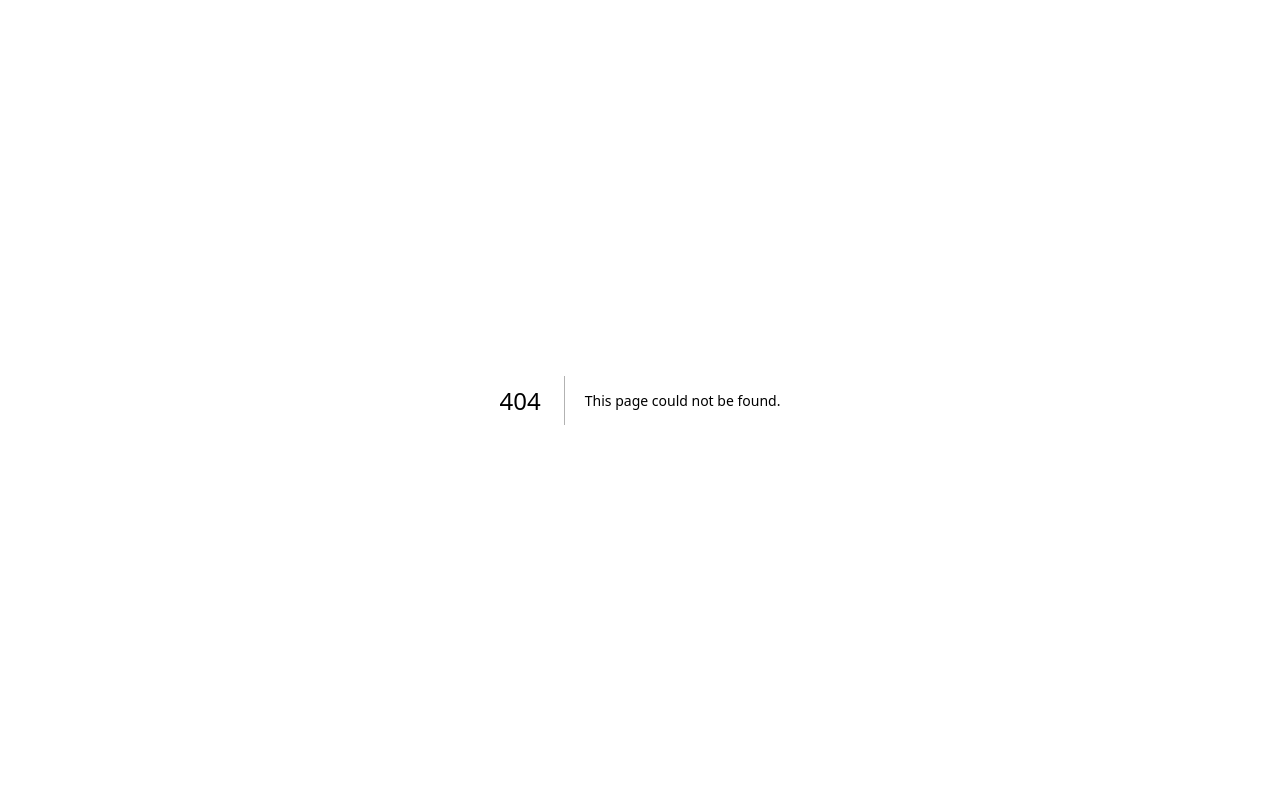
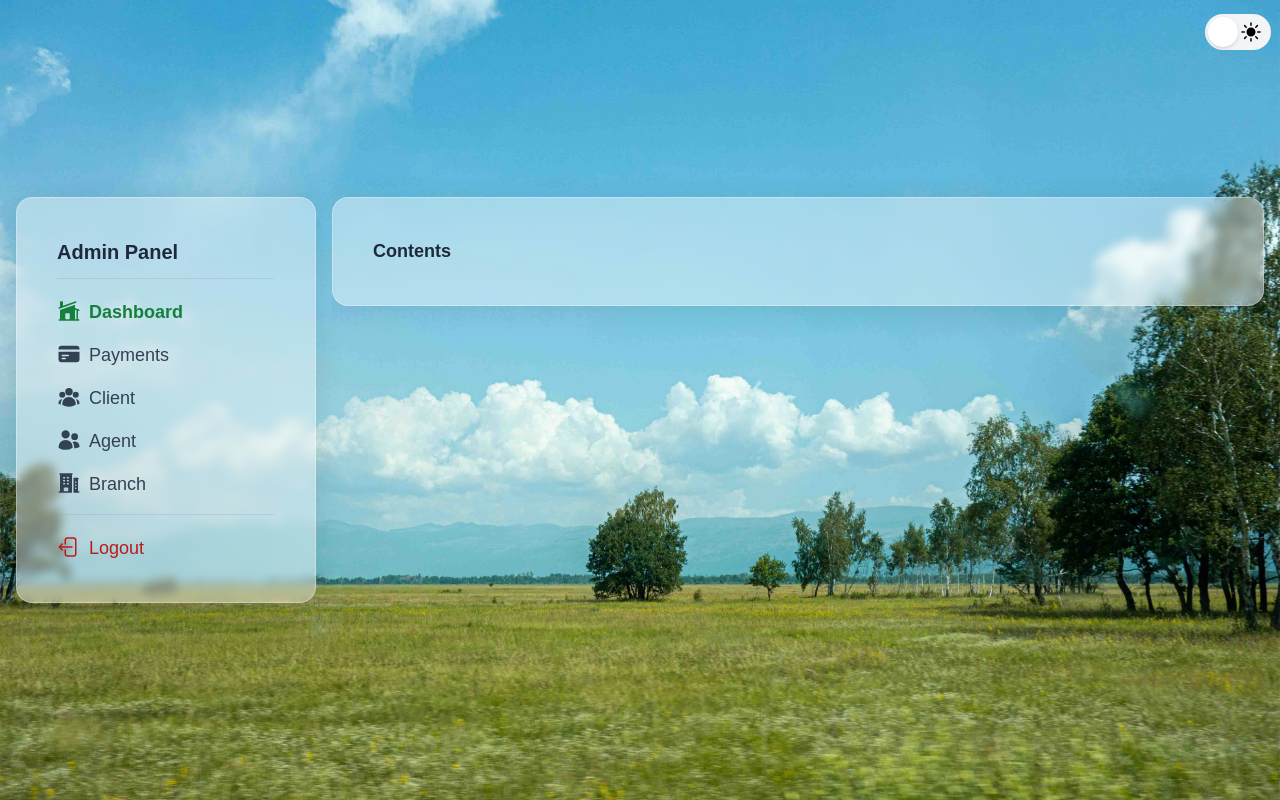
Before and after one commit to lenn0n/nr-admin-app, a Next.js app: page /dashboard in a window 1280 px wide. Before the commit this address had no page. Built offline with nearby package versions, Linux system fonts and the light colour scheme; a web font is replaced by a local one.

Commit message:
Re-route pages, added toggle theme, fixed bugs

```diff
--- /dev/null
+++ b/app/(pages)/dashboard/page.tsx
@@ -0,0 +1,55 @@
+import React from 'react'
+import Card from '../../components/Card/Card'
+import { HomeModernIcon, DocumentTextIcon, ArrowLeftStartOnRectangleIcon, CreditCardIcon, UserGroupIcon, UsersIcon, BuildingOffice2Icon } from '@heroicons/react/24/solid'
+const Dashboard = () => {
+  return (
+    <div className="">
+      <div className="h-[100vh]">
+        <div className=" flex items-center justify-center h-[100%]">
+          <div className="grid grid-cols-12 gap-4 mx-4">
+            <div className="col-span-3 w-[300px] py-5">
+              <Card>
+                <div className="font-bold text-xl">Admin Panel</div>
+                <div className="border-b border-slate-400 mb-5 mt-3 opacity-30"></div>
+                <div className="flex flex-row gap-2 mb-4 hover:text-slate-400 text-green-700 dark:text-green-500" role="button">
+                  <HomeModernIcon className="h-6 w-6" />
+                  <div className="font-bold">Dashboard</div>
+                </div>
+                <div className="flex flex-row gap-2 mb-4 hover:text-slate-400 text-slate-700 dark:text-slate-200" role="button">
+                  <CreditCardIcon className="h-6 w-6" />
+                  <div className="">Payments</div>
+                </div>
+                <div className="flex flex-row gap-2 mb-4 hover:text-slate-400 text-slate-700 dark:text-slate-200" role="button">
+                  <UserGroupIcon className="h-6 w-6" />
+                  <div className="">Client</div>
+                </div>
+                <div className="flex flex-row gap-2 mb-4 hover:text-slate-400 text-slate-700 dark:text-slate-200" role="button">
+                  <UsersIcon className="h-6 w-6" />
+                  <div className="">Agent</div>
+                </div>
+                <div className="flex flex-row gap-2 mb-4 hover:text-slate-400 text-slate-700 dark:text-slate-200" role="button">
+                  <BuildingOffice2Icon className="h-6 w-6" />
+                  <div className="">Branch</div>
+                </div>
+                <div className="border-b border-slate-400 mb-5 mt-3 opacity-30"></div>
+                <div className="flex flex-row gap-2 mb-0 hover:text-slate-400 text-red-700 dark:text-red-500" role="button">
+                  <ArrowLeftStartOnRectangleIcon className="h-6 w-6" />
+                  <div className="">Logout</div>
+                </div>
+              </Card>
+            </div>
+            <div className="col-span-9 max-h-[80vh] overflow-hidden py-5">
+              <div className="">
+                <Card>
+                  <div className="font-bold">Contents</div>
+                </Card>
+              </div>
+            </div>
+          </div>
+        </div>
+      </div>
+    </div>
+  )
+}
+
+export default Dashboard
--- /dev/null
+++ b/app/(pages)/login/page.tsx
@@ -0,0 +1,75 @@
+'use client'
+import { useEffect, useState } from "react";
+import Image from "next/image"
+import Input from "@/app/components/Forms/Input";
+import Button from "@/app/components/Forms/Button";
+import NRLogo from "@/public/nr.png"
+import Link from "@/app/components/Navs/Link";
+import Card from "@/app/components/Card/Card";
+export default function Login() {
+  const [date, setDate] = useState<Date>()
+
+  const displayDate = () => {
+    return date?.toLocaleString();
+  }
+
+  const getCurrentYear = () => {
+    return date?.getFullYear()
+  }
+  useEffect(() => {
+    setInterval(() => { setDate(new Date) }, 1000)
+  }, [])
+
+  return (
+    <div className="flex items-center justify-center h-[100vh]">
+      <Card>
+        <div className="flex flex-col m-auto w-100 items-center xl:w-[300px] rounded-xl ">
+          <div className="">
+            <Image className="object-cover w-[100px] h-[100px] opacity-90" src={NRLogo} alt="" />
+          </div>
+          <div className="title font-bold text-2xl dark:text-white">NR Login </div>
+          {date ? <div className="text-[13px] fadeIn">{displayDate() || "Hi, Welcome!"}</div> :
+            <div>Welcome!</div>
+          }
+
+          <Input
+            wrapperClassName="mt-5"
+            placeholder="Enter Admin Password"
+          />
+
+          <div className="mt-2 w-full">
+            <Button buttonStyle="solid">
+              <div className="flex items-center justify-center gap-2">
+                LOGIN
+                <svg className="flex-shrink-0 size-4"
+                  xmlns="http://www.w3.org/2000/svg"
+                  width="24"
+                  height="24"
+                  viewBox="0 0 24 24"
+                  fill="none"
+                  stroke="currentColor"
+                  strokeWidth="2"
+                  strokeLinecap="round"
+                  strokeLinejoin="round">
+                  <path d="M5 12h14"></path>
+                  <path d="m12 5 7 7-7 7"></path>
+                </svg>
+              </div>
+            </Button>
+          </div>
+
+          <Link>
+            <div className="mt-5 font-bold text-[14px]" >
+              Forgot Password?
+            </div>
+          </Link>
+
+          <div className="mt-4 text-[14px] text-center">
+            Copyright © {getCurrentYear()} <span className="">NR Realty Development</span>
+          </div>
+        </div>
+
+      </Card>
+    </div>
+  );
+}
--- /dev/null
+++ b/app/components/Card/Card.tsx
@@ -0,0 +1,11 @@
+import React from 'react'
+
+const Card = ({ children } : { children: React.ReactNode}) => {
+  return (
+    <div className='bg-white glass p-4 md:p-10 fadeIn dark:bg-gray-800 dark:border-transparent dark:text-gray-400 dark:focus:ring-gray-600'>
+      {children}
+    </div>
+  )
+}
+
+export default Card
--- /dev/null
+++ b/app/components/PageWrapper/PageWrapper.tsx
@@ -0,0 +1,15 @@
+import React from 'react'
+import ToggleTheme from "@/app/components/ToggleTheme/ToggleTheme";
+
+const page = ({ children }: { children: React.ReactNode }) => {
+  return (
+    <div className='relative h-[100vh] overflow-y-scroll'>
+      <div className="bg-land dark:bg-dark-land bg-cover bg-fixed text-slate-800">
+        {children}
+      </div>
+      <ToggleTheme />
+    </div>
+  )
+}
+
+export default page
--- /dev/null
+++ b/app/components/Sidebar/Sidebar.tsx
@@ -0,0 +1,9 @@
+import React from 'react'
+
+const Sidebar = () => {
+  return (
+    <div>Sidebar</div>
+  )
+}
+
+export default Sidebar
--- a/app/components/toggle-theme/ToggleTheme.tsx
+++ b/app/components/ToggleTheme/ToggleTheme.tsx
@@ -26,7 +26,7 @@ const ToggleTheme = () => {
 
   return (
     <>
-      {isMounted && <div className="absolute right-0 mt-5 me-5">
+      {isMounted && <div className="absolute top-0 right-0 mt-5 me-5">
         <div className="relative items-center justify-center flex">
           <input onChange={handleToggle} defaultChecked={checkTheme()} type="checkbox" id="toggle-switch" className="peer relative shrink-0 w-11 h-6 scale-150 p-px bg-gray-100 border-transparent text-transparent rounded-full cursor-pointer transition-colors ease-in-out duration-200 focus:ring-whsite disabled:opacity-50 disabled:pointer-events-none checked:bg-none checked:text-gray-100 checked:border-white focus:checked:border-white dark:bg-neutral-800 dark:border-neutral-700 dark:checked:bg-white dark:checked:border-white dark:focus:ring-offset-gray-600 focus:border-none focus:shadow-none before:inline-block before:size-5 before:bg-white checked:before:bg-black-200 before:translate-x-0 checked:before:translate-x-full before:rounded-full before:shadow before:transform before:ring-0 before:transition before:ease-in-out before:duration-200 dark:before:bg-neutral-400 dark:checked:before:bg-white" />
           <label htmlFor="toggle-switch" className="sr-only">switch</label>
--- a/app/globals.css
+++ b/app/globals.css
@@ -32,6 +32,7 @@ body {
   background: linear-gradient(to bottom,
       transparent,
       rgb(var(--background-end-rgb))) rgb(var(--background-start-rgb));
+  font-size: 18px;
 }
 
 @layer utilities {
--- a/app/layout.tsx
+++ b/app/layout.tsx
@@ -1,9 +1,11 @@
 import type { Metadata } from "next";
 import { AR_One_Sans } from "next/font/google";
 import { ThemeProvider } from 'next-themes'
+
+import PrelineScript from "@/app/components/PrelineScript";
+import PageWrapper from "@/app/components/PageWrapper/PageWrapper";
 import "./globals.css";
 
-import PrelineScript from "./components/PrelineScript";
 const inter = AR_One_Sans({ subsets: ["latin"] });
 
 export const metadata: Metadata = {
@@ -17,9 +19,13 @@ export default function RootLayout({
   children: React.ReactNode;
 }>) {
   return (
-    <html lang="en" suppressHydrationWarning>
+    <html lang="en">
       <body className={inter.className}>
-        <ThemeProvider attribute="class">{children}</ThemeProvider>
+        <ThemeProvider attribute="class">
+          <PageWrapper>
+            {children}
+          </PageWrapper>
+        </ThemeProvider>
       </body>
       <PrelineScript />
     </html>
--- a/app/login/page.tsx
+++ /dev/null
@@ -1,73 +0,0 @@
-'use client'
-import { useEffect, useState } from "react";
-import Image from "next/image"
-import Input from "@/app/components/forms/Input";
-import Button from "@/app/components/forms/Button";
-import NRLogo from "@/public/nr.png"
-import Link from "@/app/components/navs/Link";
-export default function Login() {
-  const [date, setDate] = useState<Date>()
-
-  const displayDate = () => {
-    return date?.toLocaleString();
-  }
-
-  const getCurrentYear = () => {
-    return date?.getFullYear()
-  }
-  useEffect(() => {
-    setInterval(() => { setDate(new Date) }, 1000)
-  }, [])
-
-  return (
-    <div className="
-    p-10 fadeIn
-    dark:bg-gray-800 dark:border-transparent dark:text-gray-400 dark:focus:ring-gray-600
-    flex flex-col m-auto w-100 items-center bg-white glass sm:w-[300px] md:w-[40%] xl:w-[400px] h-[100%] rounded-xl ">
-      <div className="">
-        <Image className="object-cover w-[100px] h-[100px] opacity-90" src={NRLogo} alt="" />
-      </div>
-      <div className="title font-bold text-2xl dark:text-white">NR Login </div>
-      {date ? <div className="text-[13px] fadeIn">{displayDate() || "Hi, Welcome!"}</div> :
-        <div>Welcome!</div>
-      }
-
-      <Input
-        wrapperClassName="mt-5"
-        placeholder="Enter Admin Password"
-      />
-
-      <div className="mt-2 w-full">
-        <Button buttonStyle="solid">
-          <div className="flex items-center justify-center gap-2">
-            LOGIN
-            <svg className="flex-shrink-0 size-4"
-              xmlns="http://www.w3.org/2000/svg"
-              width="24"
-              height="24"
-              viewBox="0 0 24 24"
-              fill="none"
-              stroke="currentColor"
-              strokeWidth="2"
-              strokeLinecap="round"
-              strokeLinejoin="round">
-              <path d="M5 12h14"></path>
-              <path d="m12 5 7 7-7 7"></path>
-            </svg>
-          </div>
-        </Button>
-      </div>
-
-      <Link>
-        <div className="mt-5 font-bold text-[14px]" >
-          Forgot Password?
-        </div>
-      </Link>
-
-      <div className="mt-4 text-[14px] text-center">
-        Copyright © {getCurrentYear()} <span className="">NR Realty Development</span>
-      </div>
-    </div>
-
-  );
-}
--- a/app/page.tsx
+++ b/app/page.tsx
@@ -1,11 +1,9 @@
-import Login from "@/app/login/page";
-import ToggleTheme from "@/app/components/toggle-theme/ToggleTheme";
+import Login from "@/app/(pages)/login/page";
 
 export default function Home() {
   return (
-    <main className="bg-land dark:bg-dark-land bg-cover flex min-h-screen flex-col text-slate-800 px-3">
+    <div>
       <Login/>
-      <ToggleTheme/>
-    </main>
+    </div>
   );
 }
```
